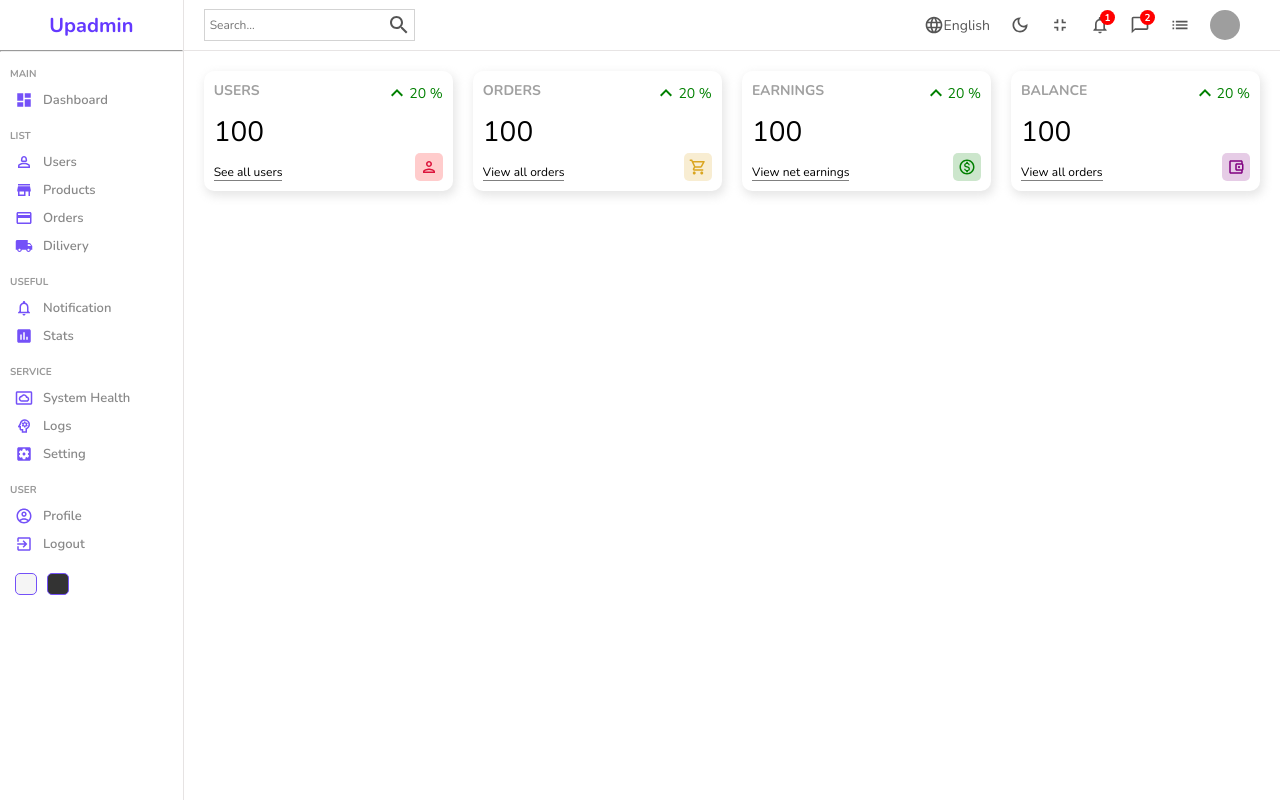
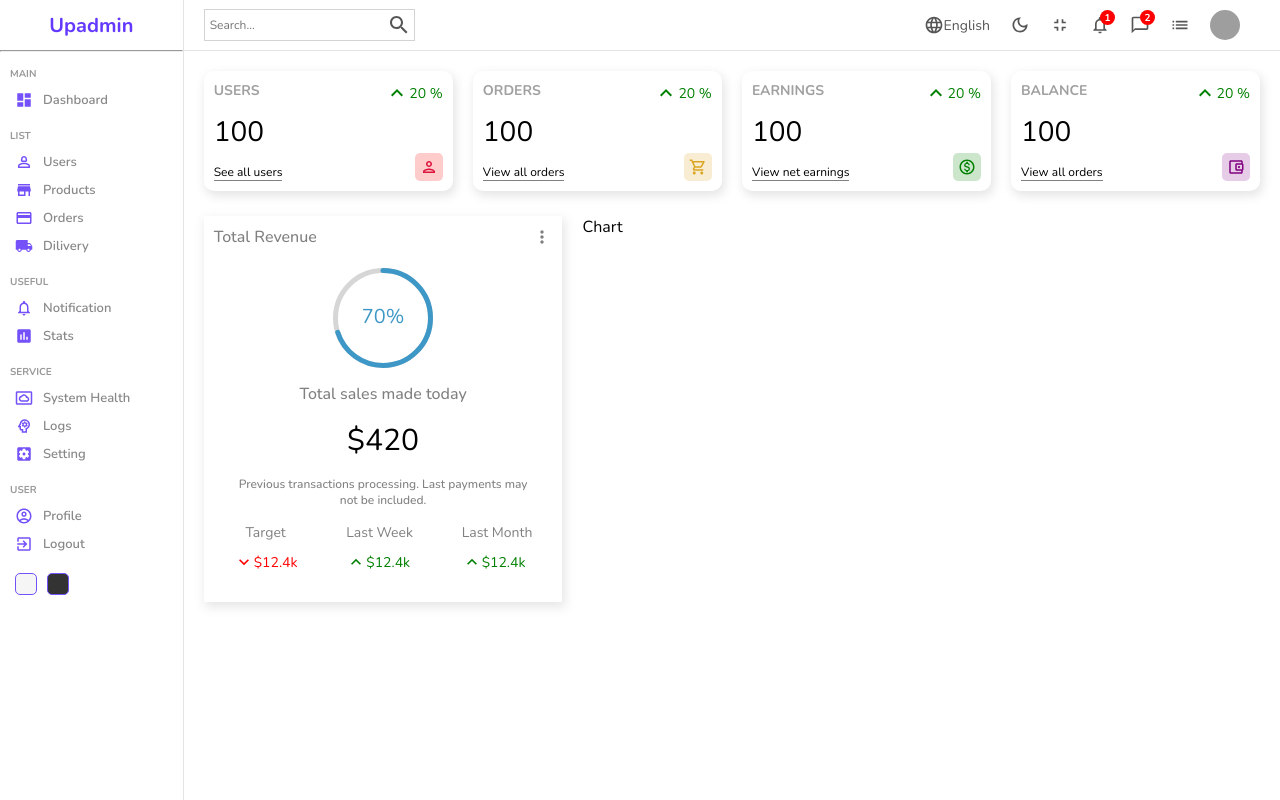
Before and after one commit to Udeesha-Prabhashana/BOOKINGAPP_MERN, a React (Create React App) app in the folder Admin/: page / in a window 1280 px wide. Built offline with nearby package versions, Linux system fonts and the light colour scheme; grey boxes are pictures that could not be loaded.

Commit message:
create Featured component

```diff
--- a/Admin/package.json
+++ b/Admin/package.json
@@ -11,6 +11,7 @@
     "@testing-library/react": "^13.4.0",
     "@testing-library/user-event": "^13.5.0",
     "react": "^18.2.0",
+    "react-circular-progressbar": "^2.1.0",
     "react-dom": "^18.2.0",
     "react-router-dom": "^6.15.0",
     "react-scripts": "5.0.1",
--- /dev/null
+++ b/Admin/src/components/chart/Chat.jsx
@@ -0,0 +1,9 @@
+import "./chart.scss"
+
+const Chart = () => {
+    return (
+        <div className="chart"> Chart</div>
+    )
+}
+
+export default Chart
--- /dev/null
+++ b/Admin/src/components/chart/chart.scss
@@ -0,0 +1,3 @@
+.chart{
+    flex: 4;
+}
--- /dev/null
+++ b/Admin/src/components/featured/Featured.jsx
@@ -0,0 +1,50 @@
+import "./featured.scss"
+import MoreVertIcon from "@mui/icons-material/MoreVert";   //three dots
+import { CircularProgressbar } from "react-circular-progressbar";
+import "react-circular-progressbar/dist/styles.css"; //This is the path to a specific CSS file within the "react-circular-progressbar" library. The library provides a circular progress bar component that can be used in React applications to display progress visually.
+import KeyboardArrowDownIcon from "@mui/icons-material/KeyboardArrowDown";
+import KeyboardArrowUpOutlinedIcon from "@mui/icons-material/KeyboardArrowUpOutlined";
+
+const Featured = () => {
+    return (
+        <div className="featured">
+            <div className="top">
+                <h1 className="title">Total Revenue</h1>  {/*  give header to featured box */}
+                <MoreVertIcon fontSize="small"/>
+            </div>
+            <div className="bottom">
+                <div className="featuredChart">
+                    <CircularProgressbar value={70} text="70%" strokeWidth={5}/>        {/* use for vitualize a circle given persantage , "strokeWidth" use to give width*/}
+                </div>
+                <p className="title"> Total sales made today</p>
+                <p className="amount"> $420</p>
+                <p className="desc"> Previous transactions processing. Last payments may not be included.</p>
+                <div className="summary">
+                    <div className="item">
+                        <div className="itemTitle"> Target </div>
+                        <div className="itemResult negative">
+                            <KeyboardArrowDownIcon fontSize="small"/>
+                            <div className="resultAmount"> $12.4k</div>
+                        </div>
+                    </div>
+                    <div className="item">
+                        <div className="itemTitle"> Last Week </div>
+                        <div className="itemResult positive">
+                            <KeyboardArrowUpOutlinedIcon fontSize="small"/>
+                            <div className="resultAmount"> $12.4k</div>
+                        </div>
+                    </div>
+                    <div className="item">
+                        <div className="itemTitle"> Last Month </div>
+                        <div className="itemResult positive">
+                            <KeyboardArrowUpOutlinedIcon fontSize="small"/>
+                            <div className="resultAmount"> $12.4k</div>
+                        </div>
+                    </div>
+                </div>
+            </div>
+        </div>
+    )
+}
+
+export default Featured
--- /dev/null
+++ b/Admin/src/components/featured/featured.scss
@@ -0,0 +1,78 @@
+.featured{
+    flex: 2;
+    -webkit-box-shadow: 2px 4px 10px 1px rgba(0, 0, 0, 0.47);
+     box-shadow: 2px 4px 10px 1px rgba(201, 201, 201, 0.47);
+     padding: 10px;
+
+      .top{
+        display: flex;
+        align-items: center;
+        justify-content: space-between;
+        color: gray;
+
+        .title{
+         font-size: 16px;
+         font-weight: 500;
+        }
+      }
+
+      .bottom{
+         padding: 20px;
+         display: flex;
+         flex-direction: column; //use to get column given content
+         align-items: center;
+         justify-content: center;
+         gap: 15px;
+
+
+         .featuredChart{
+            width: 100px;
+            height: 100px;
+         }
+
+         .title{
+            color: gray;
+            font-weight: 500;
+         }
+
+         .amount{
+            font-size: 30px;
+         }
+
+         .desc{
+            font-weight: 500;
+            font-size: 12px;
+            color: gray;
+            text-align: center;
+         }
+
+         .summary{
+            width: 100%;
+            display: flex;
+            align-items: center;
+            justify-content: space-between;
+            .item{
+               text-align: center;
+               .itemTitle{
+                  font-size: 14px;
+                  color: gray;
+               }
+
+               .itemResult{
+                 display: flex;
+                 align-items: center;
+                 margin-top: 10px;
+                 font-size: 14px;
+
+               &.positive {
+                     color: green;
+                  }
+
+               &.negative {
+                  color: red;
+               }
+               }
+            }
+         }
+      }
+   }
--- a/Admin/src/pages/home/Home.jsx
+++ b/Admin/src/pages/home/Home.jsx
@@ -1,3 +1,5 @@
+import Chart from "../../components/chart/Chat";
+import Featured from "../../components/featured/Featured";
 import Navbar from "../../components/navbar/Navbar";
 import Sidebar from "../../components/sidebar/Sidebar";
 import Widget from "../../components/widget/Widget";
@@ -16,6 +18,10 @@
                     <Widget type="earning"/>
                     <Widget type="balance"/>
                 </div>
+                <div className="charts">
+                    <Featured />
+                    <Chart/>
+                </div>
             </div>
         </div>
     )
--- a/Admin/src/pages/home/home.scss
+++ b/Admin/src/pages/home/home.scss
@@ -6,9 +6,14 @@
         flex: 6;     //used to divide both sidebar and navbar
     }
 
-    .widgets{
+    .widgets , .charts{
         display: flex;    //use to get horizontal given datas
         padding: 20px;
         gap: 20px;   //get the space
     }
+
+    .charts{
+        padding: 5px 20px;
+
+    }
 }
```
Also changed, not shown: 1 other file (tests, documents, lock files or other folders).
